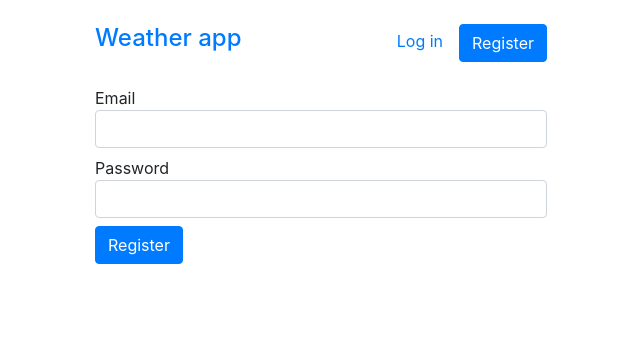
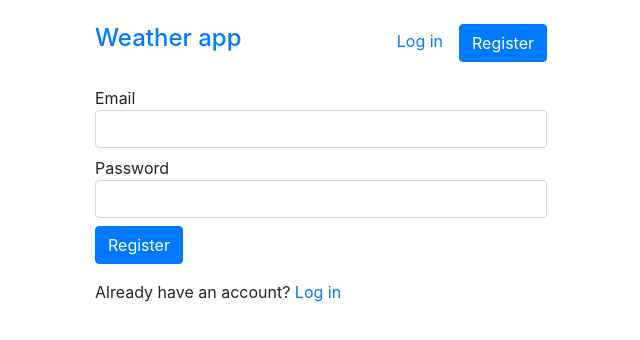
Before and after one commit to tomek-ch/weather-app-vue, a Vue app: page /register in a window 1280 px wide. Shown: the top 340 px of the page, without its empty margins (319-959 px from the left). Built offline with nearby package versions, Linux system fonts and the light colour scheme; no server answers.

Commit message:
Add helpful links to auth pages

```diff
--- a/src/views/LogIn.vue
+++ b/src/views/LogIn.vue
@@ -1,5 +1,8 @@
 <template>
   <AuthForm label="Log in" @auth-submit="logIn" />
+  <p class="mt-3">
+    Don't have an account? <router-link to="/register">Sign up</router-link>
+  </p>
 </template>
 
 <script setup lang="ts">
--- a/src/views/Register.vue
+++ b/src/views/Register.vue
@@ -1,5 +1,8 @@
 <template>
   <AuthForm label="Register" @auth-submit="register" />
+  <p class="mt-3">
+    Already have an account? <router-link to="/log-in">Log in</router-link>
+  </p>
 </template>
 
 <script setup lang="ts">
```
